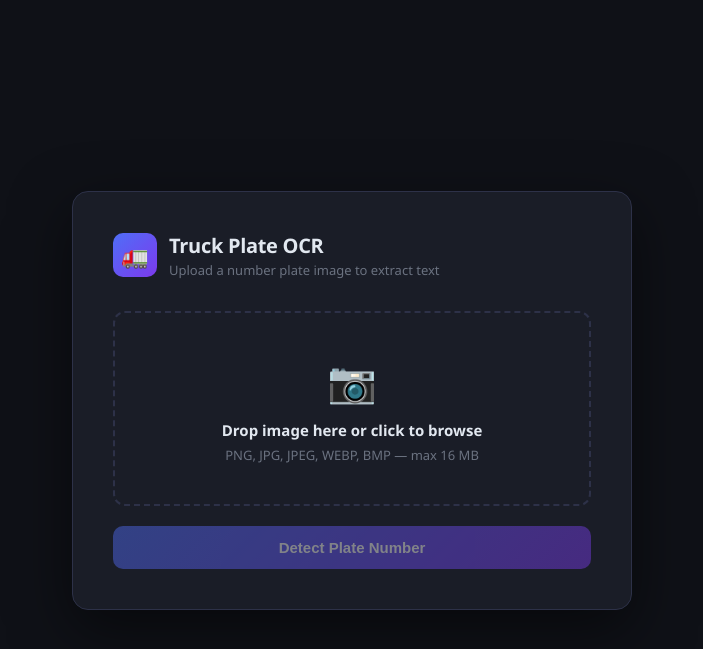
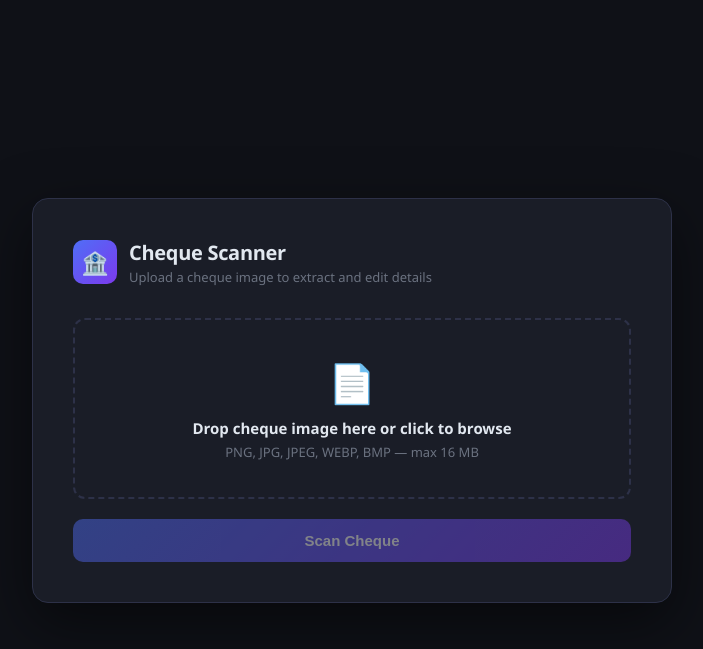
Before and after one commit to drbhoon/rdc-cheque-ocr, a Flask app: page / in a window 1280 px wide. Shown: the top 649 px of the page, without its empty margins (288-991 px from the left). Run offline with Flask 3, Linux system fonts and the light colour scheme.

Commit message:
Convert truck plate OCR to cheque scanner
Extracts 7 fields: bank name, account number, date, payee,
amount in words, amount in numbers, issuer name. Editable
fields with amount match validation in the UI.

Co-Authored-By: Claude Sonnet 4.6 <noreply@anthropic.com>

````diff
--- a/app.py
+++ b/app.py
@@ -1,5 +1,6 @@
 import os
-import uuid
+import re
+import json
 import base64
 from flask import Flask, request, jsonify, render_template
 from dotenv import load_dotenv
@@ -9,9 +10,6 @@ load_dotenv()
 
 app = Flask(__name__)
 app.config["MAX_CONTENT_LENGTH"] = 16 * 1024 * 1024
-
-UPLOAD_FOLDER = os.path.join(os.path.dirname(__file__), "uploads")
-os.makedirs(UPLOAD_FOLDER, exist_ok=True)
 
 ALLOWED_EXTENSIONS = {"png", "jpg", "jpeg", "webp", "bmp"}
 
@@ -28,22 +26,31 @@ def get_client():
     return _client
 
 
-PROMPT = """This is an image of an Indian vehicle (truck/lorry) captured from a CCTV or camera.
-Find the registration (number) plate and read it carefully — the image may be blurry or low resolution.
+PROMPT = """You are scanning an Indian bank cheque image. Extract exactly these 7 fields and return them as a valid JSON object.
 
-Indian plates follow this format: 2-letter state code + 2-digit district + 1-2 letter series + 4-digit number.
-Example: MH12AB1234, OR02BU3389, KA51MX4567.
-The plate may be printed on two lines — read both lines combined as one number.
+Fields:
+1. bank_name       — Bank name printed on the cheque (e.g. "ICICI Bank")
+2. account_number  — Account number from the A/c No. field (digits only, no spaces)
+3. date            — Date written on the cheque exactly as shown (e.g. "14/7/22")
+4. payee           — Name in the "Pay" field (who the cheque is made out to)
+5. amount_words    — Amount in the "Rupees" line written in words (e.g. "Five Lakhs Only")
+6. amount_numbers  — Amount in the numeric box (e.g. "5,00,000")
+7. issuer_name     — Account holder / drawer name printed at the bottom of the cheque
 
-Reply with ONLY the plate number, no spaces, no punctuation, no explanation.
-If no plate is visible at all, reply with NONE."""
+Rules:
+- Return ONLY a raw JSON object, no markdown fences, no explanation.
+- Use null for any field that is not visible or unreadable.
+- Do not invent or guess values — use null if uncertain.
+
+Example output:
+{"bank_name":"ICICI Bank","account_number":"015601500005","date":"14/7/22","payee":"RDC Concrete","amount_words":"Five Lakhs Only","amount_numbers":"5,00,000","issuer_name":"BRIG K S BHOON"}"""
 
 
-def read_plate(img_bytes, media_type="image/jpeg"):
+def read_cheque(img_bytes, media_type="image/jpeg"):
     img_b64 = base64.standard_b64encode(img_bytes).decode("utf-8")
     message = get_client().messages.create(
         model="claude-sonnet-4-6",
-        max_tokens=32,
+        max_tokens=512,
         messages=[
             {
                 "role": "user",
@@ -57,9 +64,11 @@ def read_plate(img_bytes, media_type="image/jpeg"):
             }
         ],
     )
-    raw = message.content[0].text.strip().upper()
-    text = "".join(c for c in raw if c.isalnum())
-    return text if text and text != "NONE" else None
+    raw = message.content[0].text.strip()
+    # Strip markdown code fences if Claude wraps the response
+    raw = re.sub(r"^```[a-z]*\n?", "", raw, flags=re.MULTILINE)
+    raw = re.sub(r"\n?```$", "", raw, flags=re.MULTILINE)
+    return json.loads(raw.strip())
 
 
 def allowed_file(filename):
@@ -88,11 +97,10 @@ def predict():
     media_type = "image/jpeg" if ext in {"jpg", "jpeg"} else f"image/{ext}"
 
     try:
-        text = read_plate(img_bytes, media_type)
-        if text:
-            return jsonify({"plates": [{"text": text}], "count": 1})
-        else:
-            return jsonify({"plates": [], "count": 0})
+        data = read_cheque(img_bytes, media_type)
+        return jsonify({"cheque": data})
+    except json.JSONDecodeError as e:
+        return jsonify({"error": f"Could not parse cheque data: {e}"}), 500
     except Exception as e:
         import traceback
         return jsonify({"error": str(e), "trace": traceback.format_exc()}), 500
--- a/templates/index.html
+++ b/templates/index.html
@@ -3,7 +3,7 @@
 <head>
   <meta charset="UTF-8" />
   <meta name="viewport" content="width=device-width, initial-scale=1.0" />
-  <title>Truck Plate OCR</title>
+  <title>Cheque Scanner</title>
   <style>
     *, *::before, *::after { box-sizing: border-box; margin: 0; padding: 0; }
 
@@ -24,7 +24,7 @@
       border-radius: 16px;
       padding: 40px;
       width: 100%;
-      max-width: 560px;
+      max-width: 640px;
       box-shadow: 0 20px 60px rgba(0,0,0,0.5);
     }
 
@@ -46,23 +46,13 @@
       font-size: 22px;
     }
 
-    .logo h1 {
-      font-size: 20px;
-      font-weight: 700;
-      letter-spacing: -0.3px;
-    }
+    .logo h1 { font-size: 20px; font-weight: 700; letter-spacing: -0.3px; }
+    .logo p { font-size: 13px; color: #6b7280; margin-top: 2px; }
 
-    .logo p {
-      font-size: 13px;
-      color: #6b7280;
-      margin-top: 2px;
-    }
-
-    /* Drop zone */
     .drop-zone {
       border: 2px dashed #2d3148;
       border-radius: 12px;
-      padding: 40px 20px;
+      padding: 36px 20px;
       text-align: center;
       cursor: pointer;
       transition: border-color 0.2s, background 0.2s;
@@ -84,40 +74,20 @@
       height: 100%;
     }
 
-    .drop-icon { font-size: 40px; margin-bottom: 12px; }
+    .drop-icon { font-size: 38px; margin-bottom: 10px; }
+    .drop-zone h2 { font-size: 15px; font-weight: 600; margin-bottom: 5px; }
+    .drop-zone p { font-size: 13px; color: #6b7280; }
 
-    .drop-zone h2 {
-      font-size: 15px;
-      font-weight: 600;
-      margin-bottom: 6px;
-    }
-
-    .drop-zone p {
-      font-size: 13px;
-      color: #6b7280;
-    }
-
-    .preview-wrap {
-      margin-top: 16px;
-      display: none;
-    }
-
+    .preview-wrap { margin-top: 16px; display: none; }
     .preview-wrap img {
       width: 100%;
-      max-height: 220px;
+      max-height: 200px;
       object-fit: contain;
       border-radius: 8px;
       border: 1px solid #2d3148;
     }
+    .preview-name { font-size: 12px; color: #6b7280; margin-top: 8px; text-align: center; }
 
-    .preview-name {
-      font-size: 12px;
-      color: #6b7280;
-      margin-top: 8px;
-      text-align: center;
-    }
-
-    /* Button */
     .btn {
       margin-top: 20px;
       width: 100%;
@@ -237,27 +243,28 @@
       color: #f87171;
     }
 
-    .divider {
-      border: none;
-      border-top: 1px solid #2d3148;
-      margin: 28px 0 0;
+    .no-data {
+      text-align: center;
+      padding: 24px;
+      color: #6b7280;
+      font-size: 14px;
     }
   </style>
 </head>
 <body>
   <div class="card">
     <div class="logo">
-      <div class="logo-icon">🚛</div>
+      <div class="logo-icon">🏦</div>
       <div>
-        <h1>Truck Plate OCR</h1>
-        <p>Upload a number plate image to extract text</p>
+        <h1>Cheque Scanner</h1>
+        <p>Upload a cheque image to extract and edit details</p>
       </div>
     </div>
 
     <div class="drop-zone" id="dropZone">
       <input type="file" id="fileInput" accept="image/png,image/jpeg,image/webp,image/bmp" />
-      <div class="drop-icon">📷</div>
-      <h2>Drop image here or click to browse</h2>
+      <div class="drop-icon">📄</div>
+      <h2>Drop cheque image here or click to browse</h2>
       <p>PNG, JPG, JPEG, WEBP, BMP — max 16 MB</p>
     </div>
 
@@ -266,28 +273,41 @@
       <div class="preview-name" id="previewName"></div>
     </div>
 
-    <button class="btn" id="submitBtn" disabled>
-      Detect Plate Number
-    </button>
+    <button class="btn" id="submitBtn" disabled>Scan Cheque</button>
 
     <div class="result-section" id="resultSection">
-      <hr class="divider" style="margin-bottom:28px; margin-top:0;" />
-      <h3>Detected Plates</h3>
+      <hr class="divider" />
+      <div class="result-header">
+        <h3>Extracted Details</h3>
+        <button class="copy-all-btn" id="copyAllBtn">Copy All as JSON</button>
+      </div>
       <div id="resultBody"></div>
     </div>
   </div>
 
   <script>
-    const dropZone = document.getElementById('dropZone');
-    const fileInput = document.getElementById('fileInput');
+    const dropZone    = document.getElementById('dropZone');
+    const fileInput   = document.getElementById('fileInput');
     const previewWrap = document.getElementById('previewWrap');
-    const previewImg = document.getElementById('previewImg');
+    const previewImg  = document.getElementById('previewImg');
     const previewName = document.getElementById('previewName');
-    const submitBtn = document.getElementById('submitBtn');
+    const submitBtn   = document.getElementById('submitBtn');
     const resultSection = document.getElementById('resultSection');
-    const resultBody = document.getElementById('resultBody');
+    const resultBody  = document.getElementById('resultBody');
+    const copyAllBtn  = document.getElementById('copyAllBtn');
 
     let selectedFile = null;
+    let lastChequeData = null;
+
+    const FIELDS = [
+      { key: 'bank_name',      label: 'Bank Name' },
+      { key: 'account_number', label: 'Account Number' },
+      { key: 'date',           label: 'Date' },
+      { key: 'payee',          label: 'Pay To' },
+      { key: 'amount_words',   label: 'Amount in Words' },
+      { key: 'amount_numbers', label: 'Amount in Numbers (₹)' },
+      { key: 'issuer_name',    label: 'Issuer Name' },
+    ];
 
     fileInput.addEventListener('change', () => {
       if (fileInput.files.length) loadPreview(fileInput.files[0]);
@@ -304,8 +324,7 @@
 
     function loadPreview(file) {
       selectedFile = file;
-      const url = URL.createObjectURL(file);
-      previewImg.src = url;
+      previewImg.src = URL.createObjectURL(file);
       previewName.textContent = file.name;
       previewWrap.style.display = 'block';
       submitBtn.disabled = false;
@@ -316,8 +335,9 @@
       if (!selectedFile) return;
 
       submitBtn.disabled = true;
-      submitBtn.innerHTML = '<span class="spinner"></span>Analyzing...';
+      submitBtn.innerHTML = '<span class="spinner"></span>Scanning…';
       resultSection.style.display = 'none';
+      lastChequeData = null;
 
       const formData = new FormData();
       formData.append('image', selectedFile);
@@ -330,22 +350,11 @@
 
         if (data.error) {
           resultBody.innerHTML = `<div class="error-box">⚠️ ${escHtml(data.error)}</div>`;
-        } else if (data.count === 0) {
-          resultBody.innerHTML = `<div class="no-plate">No license plates detected in this image.</div>`;
+        } else if (!data.cheque) {
+          resultBody.innerHTML = `<div class="no-data">No cheque data could be extracted.</div>`;
         } else {
-          data.plates.forEach(p => {
-            const detConf = p.detection_confidence ? Math.round(p.detection_confidence * 100) : null;
-            resultBody.innerHTML += `
-              <div class="plate-card">
-                <div>
-                  <div class="plate-text">${escHtml(p.text)}</div>
-                  <button class="copy-btn" onclick="copyText('${escHtml(p.text)}', this)">Copy</button>
-                </div>
-                <div class="plate-meta">
-                  ${detConf ? `<div class="conf-badge">${detConf}% detection</div><div class="conf-label">plate detected</div>` : '<div class="conf-badge">AI read</div>'}
-                </div>
-              </div>`;
-          });
+          lastChequeData = data.cheque;
+          renderFields(data.cheque);
         }
 
         resultSection.style.display = 'block';
@@ -354,20 +363,133 @@
         resultSection.style.display = 'block';
       } finally {
         submitBtn.disabled = false;
-        submitBtn.innerHTML = 'Detect Plate Number';
+        submitBtn.innerHTML = 'Scan Cheque';
       }
     });
 
-    function escHtml(str) {
-      return str.replace(/&/g,'&amp;').replace(/</g,'&lt;').replace(/>/g,'&gt;').replace(/"/g,'&quot;');
+    function renderFields(cheque) {
+      FIELDS.forEach(f => {
+        const val = cheque[f.key];
+        const isNull = val === null || val === undefined || val === '';
+        const displayVal = isNull ? '' : val;
+
+        const row = document.createElement('div');
+        row.className = 'field-row';
+        row.innerHTML = `
+          <div class="field-label">${escHtml(f.label)}</div>
+          <div class="field-input-wrap">
+            <input
+              class="field-input${isNull ? ' null-field' : ''}"
+              id="field-${f.key}"
+              type="text"
+              value="${escAttr(displayVal)}"
+              placeholder="${isNull ? 'Not detected' : ''}"
+              data-key="${f.key}"
+            />
+            <button class="field-copy" onclick="copyField('${f.key}', this)">Copy</button>
+          </div>`;
+        resultBody.appendChild(row);
+      });
+
+      // Live-sync edits back to lastChequeData
+      resultBody.querySelectorAll('.field-input').forEach(input => {
+        input.addEventListener('input', () => {
+          lastChequeData[input.dataset.key] = input.value;
+          input.classList.remove('null-field');
+          if (input.dataset.key === 'amount_words' || input.dataset.key === 'amount_numbers') {
+            updateMatchBadge();
+          }
+        });
+      });
+
+      // Amount match badge (appended after amount_numbers row)
+      const badge = document.createElement('div');
+      badge.id = 'matchBadge';
+      resultBody.appendChild(badge);
+      updateMatchBadge();
     }
 
-    function copyText(text, btn) {
-      navigator.clipboard.writeText(text).then(() => {
+    function updateMatchBadge() {
+      const badge = document.getElementById('matchBadge');
+      if (!badge) return;
+      const words = (document.getElementById('field-amount_words')?.value || '').trim();
+      const nums  = (document.getElementById('field-amount_numbers')?.value || '').trim();
+      if (!words || !nums) { badge.innerHTML = ''; return; }
+
+      const parsed = parseWordsToNumber(words);
+      const numVal  = parseIndianNumber(nums);
+
+      if (parsed !== null && numVal !== null) {
+        const match = parsed === numVal;
+        badge.innerHTML = match
+          ? `<span class="match-badge ok">✓ Amounts match (₹${numVal.toLocaleString('en-IN')})</span>`
+          : `<span class="match-badge warn">⚠ Mismatch — words suggest ₹${parsed.toLocaleString('en-IN')}, number shows ₹${numVal.toLocaleString('en-IN')}</span>`;
+      } else {
+        badge.innerHTML = `<span class="match-badge warn">⚠ Verify amounts manually</span>`;
+      }
+    }
+
+    function parseIndianNumber(str) {
+      const clean = str.replace(/[,\s₹]/g, '');
+      const n = Number(clean);
+      return isNaN(n) ? null : n;
+    }
+
+    function parseWordsToNumber(words) {
+      const w = words.toLowerCase().replace(/[^a-z\s]/g, '').trim();
+      const map = {
+        zero:0, one:1, two:2, three:3, four:4, five:5, six:6, seven:7, eight:8, nine:9,
+        ten:10, eleven:11, twelve:12, thirteen:13, fourteen:14, fifteen:15, sixteen:16,
+        seventeen:17, eighteen:18, nineteen:19, twenty:20, thirty:30, forty:40, fifty:50,
+        sixty:60, seventy:70, eighty:80, ninety:90,
+        hundred:100, thousand:1000, lakh:100000, lakhs:100000, lac:100000,
+        crore:10000000, crores:10000000
+      };
+      const tokens = w.split(/\s+/).filter(t => t && t !== 'and' && t !== 'only' && t !== 'rupees');
+      let total = 0, current = 0;
+      for (const t of tokens) {
+        const v = map[t];
+        if (v === undefined) return null;
+        if (v === 100) { current = (current || 1) * 100; }
+        else if (v >= 1000) {
+          total += (current || 1) * v;
+          current = 0;
+        } else {
+          current += v;
+        }
+      }
+      return total + current || null;
+    }
+
+    copyAllBtn.addEventListener('click', () => {
+      if (!lastChequeData) return;
+      const out = {};
+      FIELDS.forEach(f => {
+        out[f.label] = document.getElementById('field-' + f.key)?.value || lastChequeData[f.key] || null;
+      });
+      navigator.clipboard.writeText(JSON.stringify(out, null, 2)).then(() => {
+        copyAllBtn.textContent = 'Copied!';
+        setTimeout(() => copyAllBtn.textContent = 'Copy All as JSON', 2000);
+      });
+    });
+
+    function copyField(key, btn) {
+      const val = document.getElementById('field-' + key)?.value || '';
+      navigator.clipboard.writeText(val).then(() => {
         btn.textContent = 'Copied!';
         setTimeout(() => btn.textContent = 'Copy', 1800);
       });
     }
+
+    function escHtml(str) {
+      if (!str) return '';
+      return String(str).replace(/&/g,'&amp;').replace(/</g,'&lt;').replace(/>/g,'&gt;').replace(/"/g,'&quot;');
+    }
+
+    function escAttr(str) {
+      if (!str) return '';
+      return String(str).replace(/&/g,'&amp;').replace(/"/g,'&quot;').replace(/'/g,'&#39;');
+    }
   </script>
 </body>
 </html>
````
Also changed, not shown: other parts of templates/index.html (+89 -53 lines).
